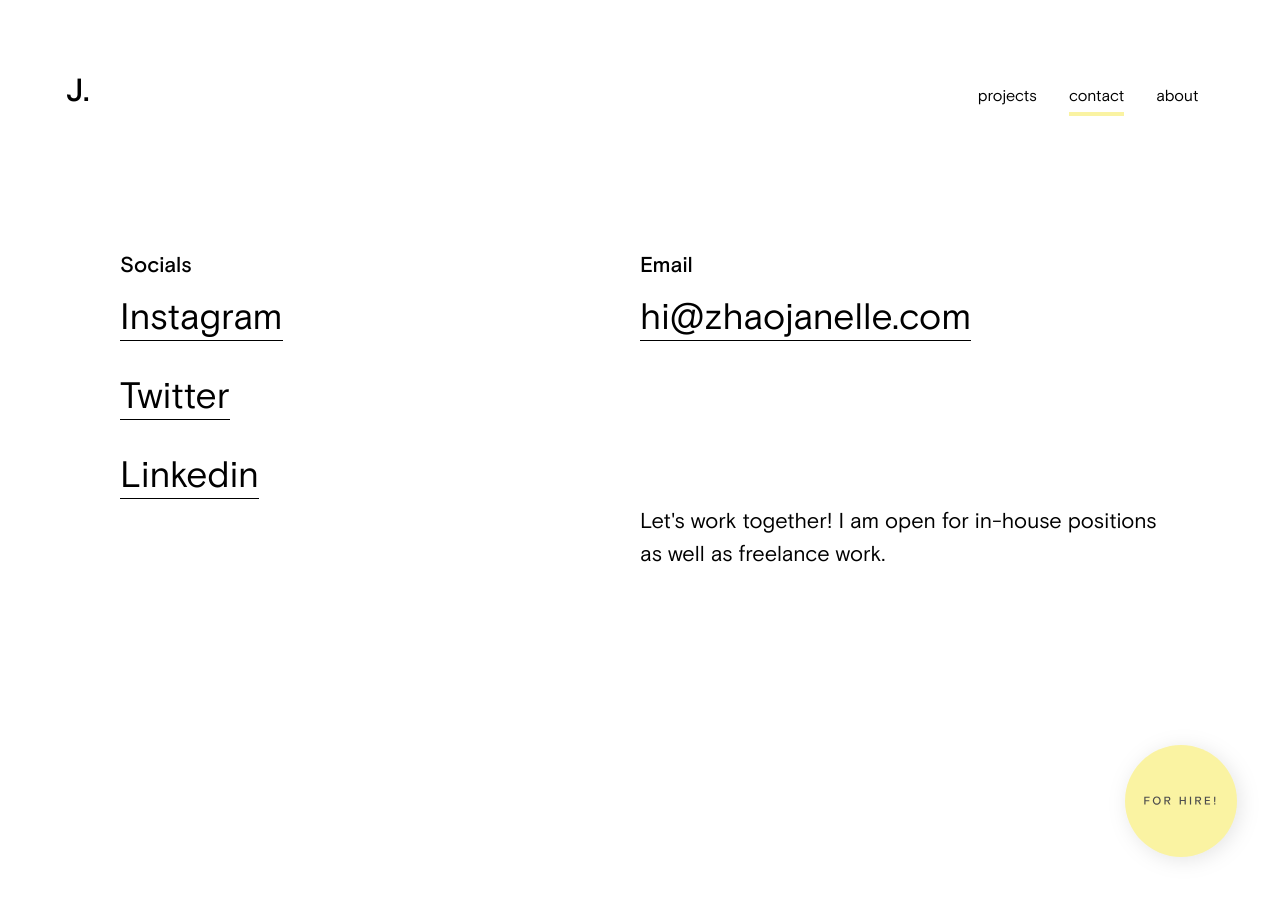
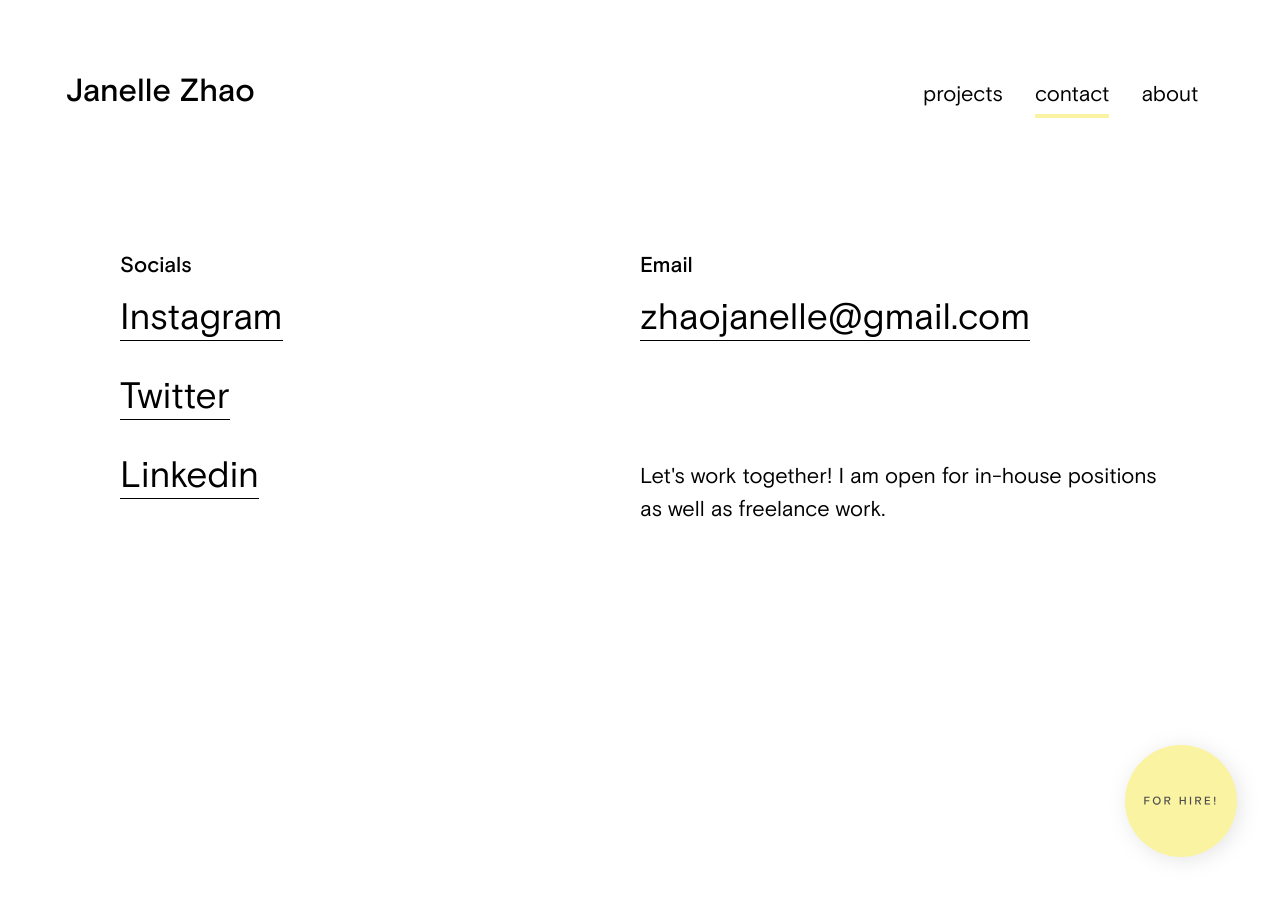
Before and after one commit to zhaojanelle/portfolio-site, a Jekyll site: the page built from contact.html, in a window 1280 px wide. Built offline with Jekyll 4.4.1, drawn with Linux system fonts in a browser that asks for light colours; nearby versions of some CDN libraries; Markdown is read by kramdown in place of the engine named in the settings; a script that is not in the unit is left out.

Commit message:
Correct syntax error

```diff
--- a/_includes/css/main.css
+++ b/_includes/css/main.css
@@ -286,6 +286,7 @@
 
   .nav a.active span {
     border-bottom: 0.25rem solid #FAF3A2;
+  }
 
   .logo-mobile {
     display: none;
--- a/contact.html
+++ b/contact.html
@@ -21,7 +21,7 @@
   <div class="unit xs-1 s-1 m-1-2 unit-content-distribute">
     <div class="push">
       <h3>Email</h3>
-      <a href="Emailto:hi@zhaojanelle.com" class="link-underline big">hi@zhaojanelle.com</a>
+      <a href="Emailto:zhaojanelle@gmail.com" class="link-underline big">zhaojanelle@gmail.com</a>
     </div>
     <p>Let's work together! I am open for in-house positions as well as freelance work.</p>
   </div>
```
